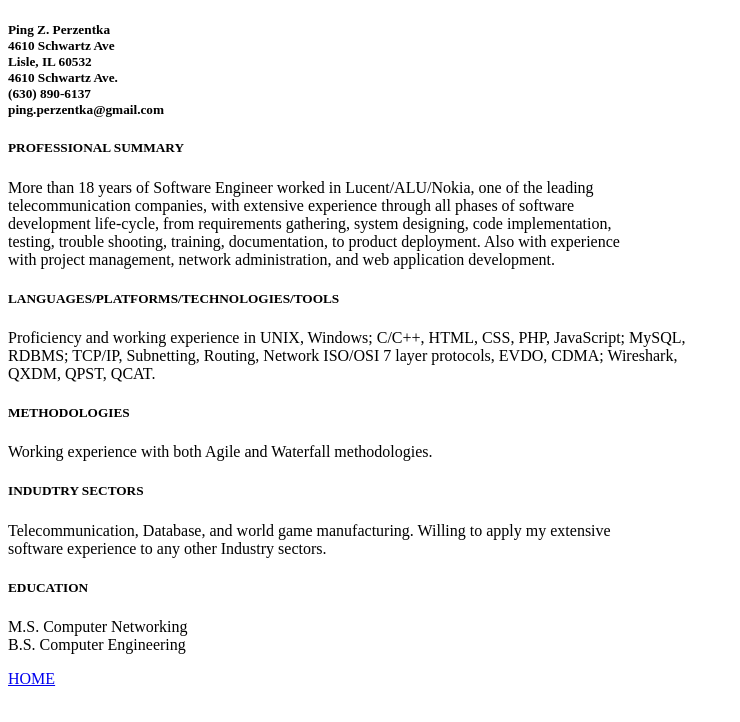
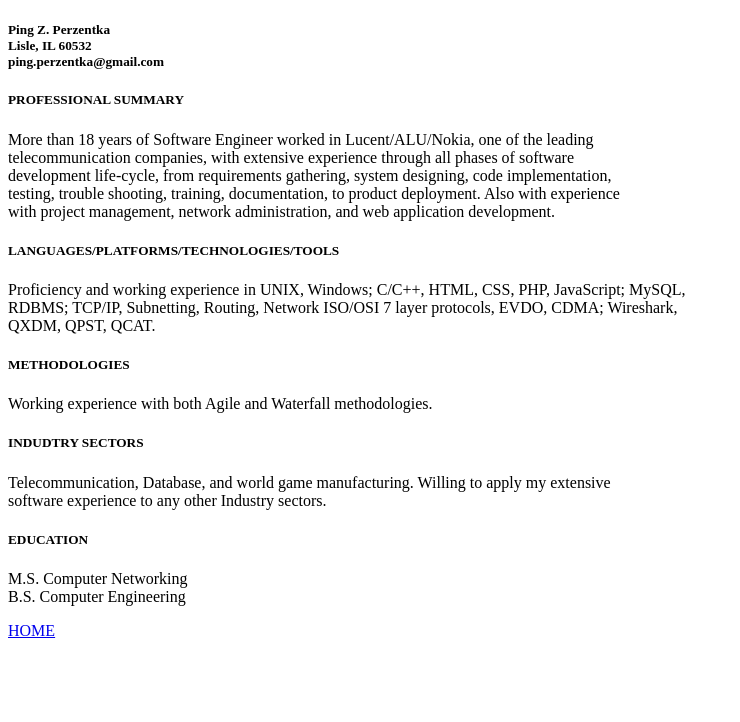
Before and after one commit to pperzentka/itmd-361-Spring2017, a plain HTML site: page Resume.html in a window 1280 px wide. Shown: the whole page, without its empty margins (0-740 px from the left). Drawn offline with Linux system fonts and the light colour scheme.

Commit message:
Removed address

```diff
--- a/Resume.html
+++ b/Resume.html
@@ -7,10 +7,8 @@
 <body>
 
     <h5>Ping Z. Perzentka<br>
-    4610 Schwartz Ave<br>
+
     Lisle, IL 60532<br>
-    4610 Schwartz Ave.<br>
-    (630) 890-6137<br>
     ping.perzentka@gmail.com</h5>
 
     <h5>PROFESSIONAL SUMMARY</h5>
```
